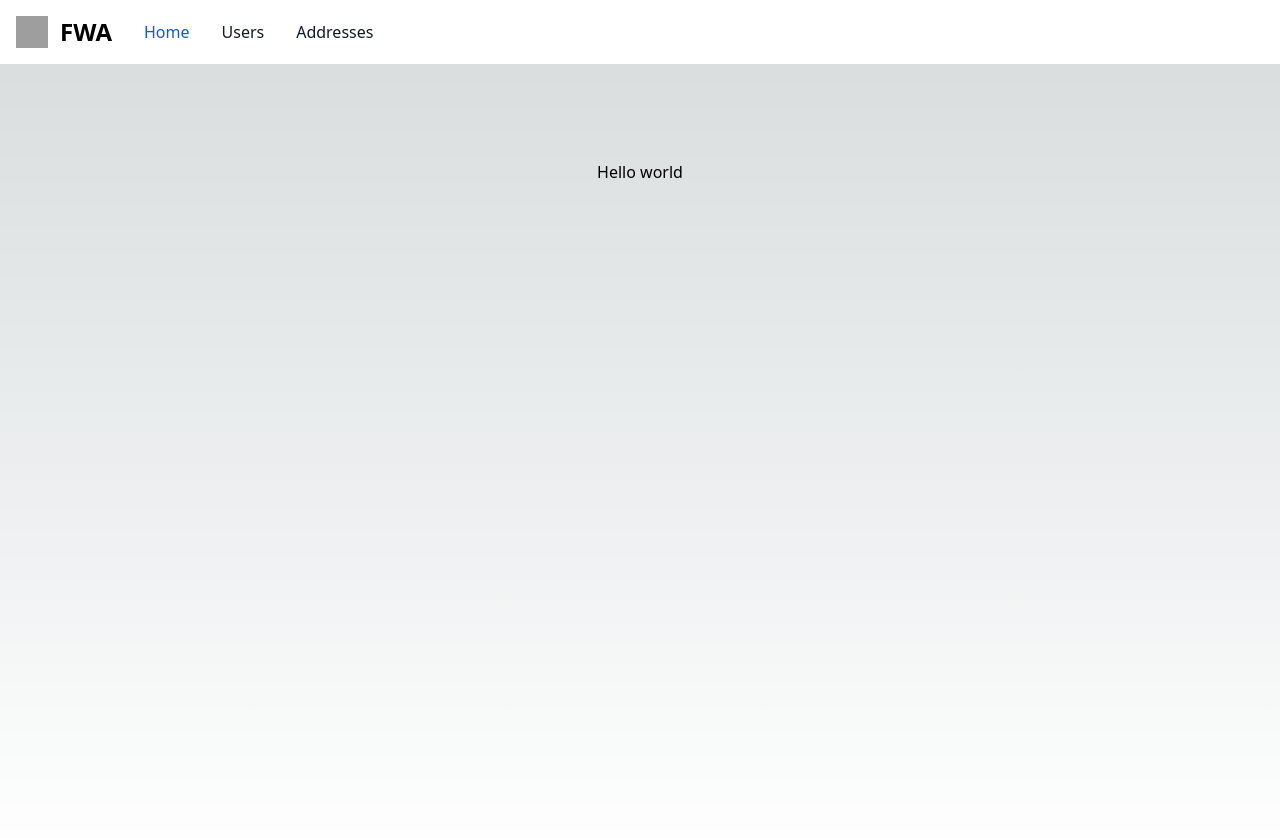
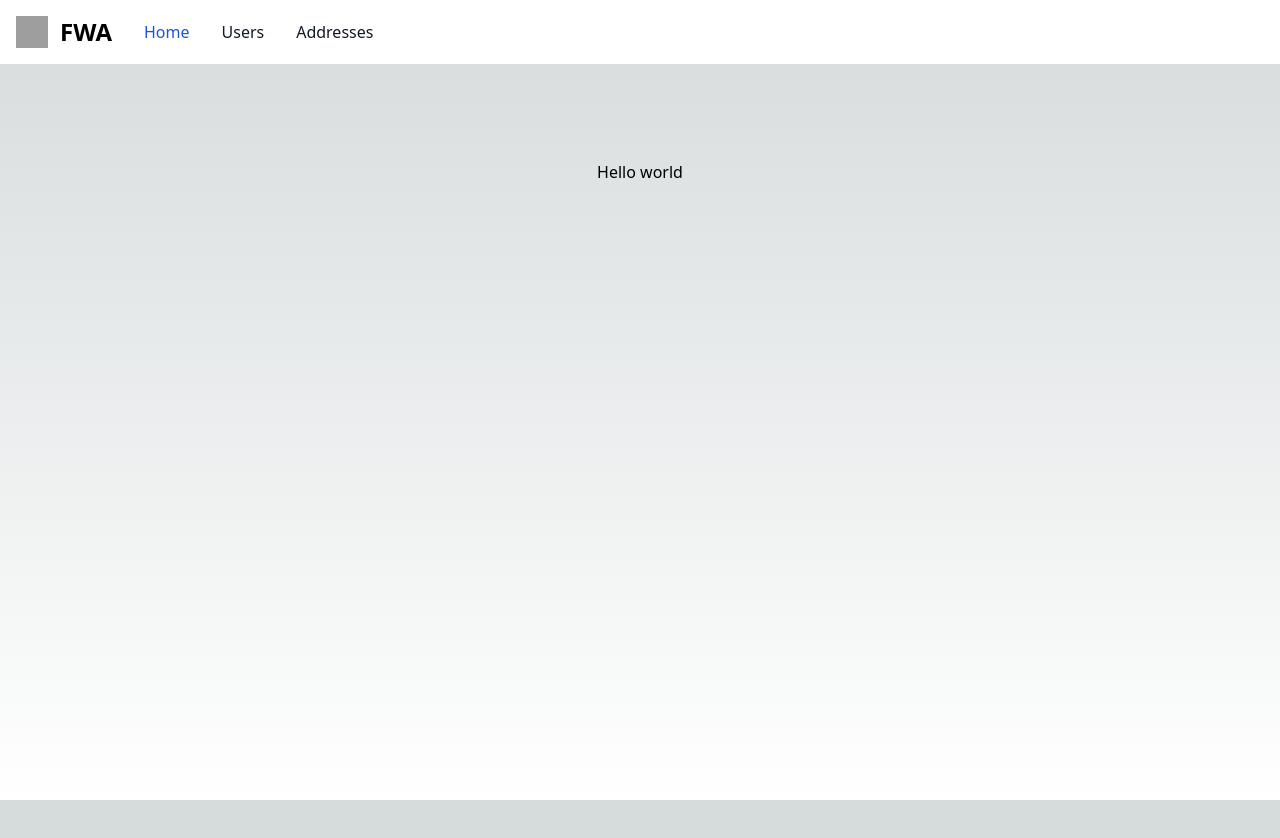
Before and after one commit to kubop/fwa-next-js, a Next.js app: page / in a window 1280 px wide. Shown: the top 838 px of the page. After the commit the page ends 800 px from the top, so only its background shows below. Built offline with nearby package versions, Linux system fonts and the light colour scheme; grey boxes are pictures that could not be loaded.

Commit message:
Fixing css styles

```diff
--- a/pages/addresses/[id].tsx
+++ b/pages/addresses/[id].tsx
@@ -1,6 +1,6 @@
 export default function Address() {
     return (
-      <main className="flex min-h-screen flex-col items-center justify-between p-24">
+      <main className="flex flex-col items-center justify-between p-24">
         Address
       </main>
     )
--- a/pages/addresses/index.tsx
+++ b/pages/addresses/index.tsx
@@ -1,6 +1,6 @@
 export default function Addresses() {
     return (
-      <main className="flex min-h-screen flex-col items-center justify-between p-24">
+      <main className="flex flex-col items-center justify-between p-24">
         Addresses
       </main>
     )
--- a/pages/index.tsx
+++ b/pages/index.tsx
@@ -1,6 +1,6 @@
 export default function Home() {
   return (
-    <main className="flex min-h-screen flex-col items-center justify-between p-24">
+    <main className="flex flex-col items-center justify-between p-24">
       Hello world
     </main>
   )
--- a/pages/users/[id].tsx
+++ b/pages/users/[id].tsx
@@ -1,6 +1,6 @@
 export default function User() {
     return (
-      <main className="flex min-h-screen flex-col items-center justify-between p-24">
+      <main className="flex flex-col items-center justify-between p-24">
         User
       </main>
     )
--- a/pages/users/index.tsx
+++ b/pages/users/index.tsx
@@ -1,6 +1,6 @@
 export default function Users() {
     return (
-      <main className="flex min-h-screen flex-col items-center justify-between p-24">
+      <main className="flex flex-col items-center justify-between p-24">
         Users
       </main>
     )
--- a/styles/globals.css
+++ b/styles/globals.css
@@ -24,4 +24,6 @@
       rgb(var(--background-end-rgb))
     )
     rgb(var(--background-start-rgb));
+    height: 100vh;
+    width: 100vw;
 }
```
